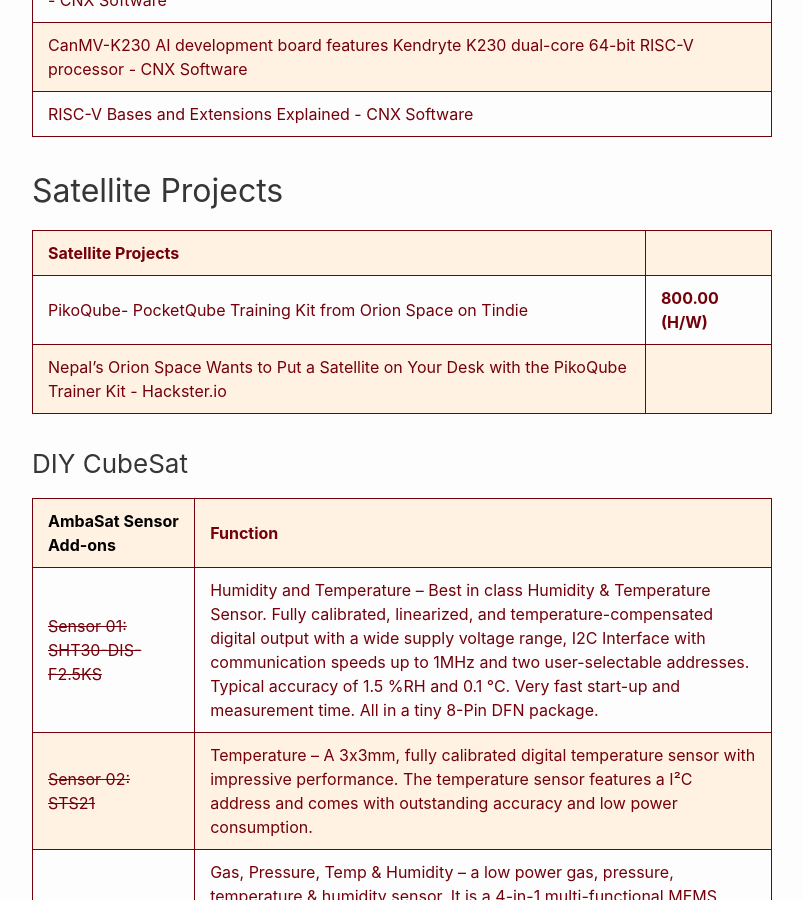
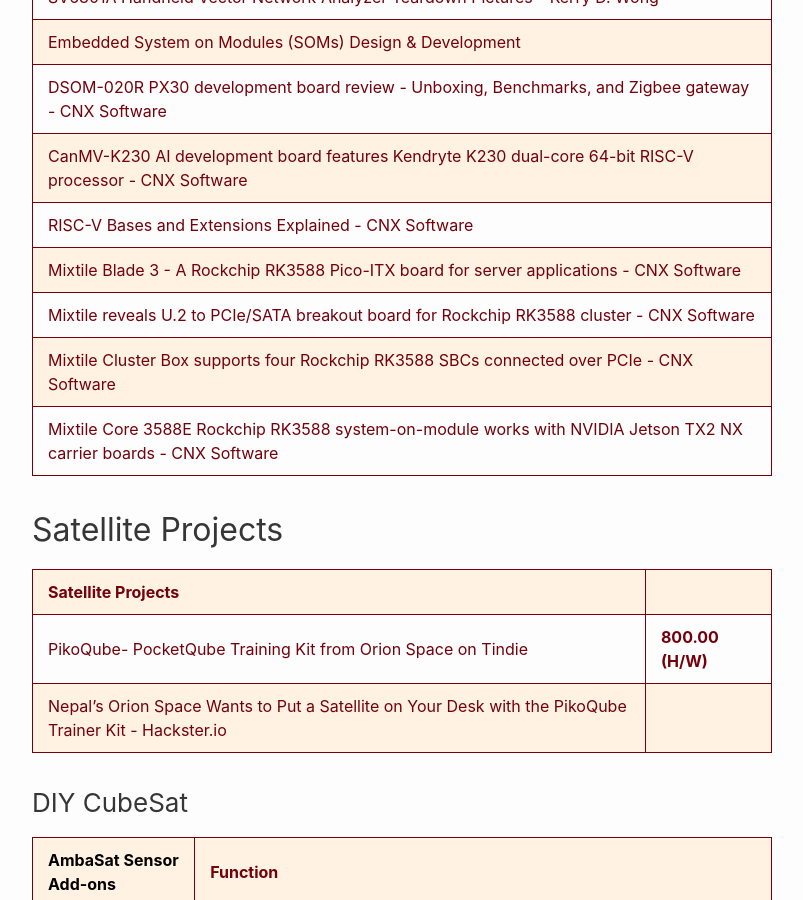
Before and after one commit to RalphHightower/RalphHightower, a Jekyll site: the page built from HardwareLinks.md, in a window 1280 px wide and 900 px high, scrolled down 32733 px. Shown: the whole window, without its empty margins (238-1041 px from the left). Built offline with Jekyll 4.4.1, drawn with Linux system fonts in a browser that asks for light colours; our own code applies the rules of GitHub Pages for plain Markdown files; some of the changed text lies outside the part shown.

Commit message:
[docs](doc): HardwareLinks(extended description)
- HardwareLinks
   - Vendors
      - | [Mixtile Store / Mixtile](https://www.mixtile.com/store/ ) |
      - | [Mixtile Cluster Box Archives / Mixtile](https://www.mixtile.com/article-categories/cluster-box/ ) |
      - | [Cluster Box / Mixtile](https://www.mixtile.com/store/accessory/cluster-box/ ) |
      - | **[Blade 3 / Mixtile](https://www.mixtile.com/store/sbc/blade-3/ )** | **(H/W) $399.00 16GB** |
   - Articles
      - | [Mixtile Blade 3 - A Rockchip RK3588 Pico-ITX board for server applications - CNX Software](https://www.cnx-software.com/2022/03/11/mixtile-blade-3-rockchip-rk3588-pico-itx-board-server-applications/ ) |
      - | [Mixtile reveals U.2 to PCIe/SATA breakout board for Rockchip RK3588 cluster - CNX Software](https://www.cnx-software.com/2022/06/18/mixtile-u2-to-pcie-sata-breakout-board-rockchip-rk3588-cluster/ ) |
      - | [Mixtile Cluster Box supports four Rockchip RK3588 SBCs connected over PCIe - CNX Software](https://www.cnx-software.com/2023/10/20/mixtile-cluster-box-supports-four-rockchip-rk3588-sbcs-connected-over-pcie/ ) |
| [Mixtile Core 3588E Rockchip RK3588 system-on-module works with NVIDIA Jetson TX2 NX carrier boards - CNX Software](https://www.cnx-software.com/2023/04/28/mixtile-core-3588e-rockchip-rk3588-system-on-module-nvidia-jetson-tx2-nx-carrier-boards/ ) |

```diff
--- a/HardwareLinks.md
+++ b/HardwareLinks.md
@@ -144,7 +144,10 @@
 | [Milk-V Meles: The Classic Creation of a RISC-V Single Board Computer](https://milkv.io/meles ) |
 | [Mikroe — Time Saving Embedded Tools](https://www.mikroe.com/) | (H/W) |
 | **[Milk-V Pioneer / Crowd Supply](https://www.crowdsupply.com/milkv/milk-v-pioneer )** | **(H/W) $1999 128 GB + 1 TB** |
-| [Mixtile Core 3588E Rockchip RK3588 system-on-module works with NVIDIA Jetson TX2 NX carrier boards - CNX Software](https://www.cnx-software.com/2023/04/28/mixtile-core-3588e-rockchip-rk3588-system-on-module-nvidia-jetson-tx2-nx-carrier-boards/ ) <br /> [Mouser Distributor](https://www.mouser.com/) | (H/W) |
+| [Mixtile Store / Mixtile](https://www.mixtile.com/store/ ) |
+| [Mixtile Cluster Box Archives / Mixtile](https://www.mixtile.com/article-categories/cluster-box/ ) |
+| [Cluster Box / Mixtile](https://www.mixtile.com/store/accessory/cluster-box/ ) |
+| **[Blade 3 / Mixtile](https://www.mixtile.com/store/sbc/blade-3/ )** | **(H/W) $399.00 16GB** |
 | **[Mixtile Core 3588E / Mixtile](https://www.mixtile.com/core-3588e/ )** | (H/W) 16GB |
 | [MS-98M3 3.5" SBC with Intel® Tiger Lake-UP3 for Fanless, Ultra Low-Power, High-Performance & Wide Temperature Solution](https://ipc.msi.com/product_detail/Single-Board-Computer/3.5%22-SBC/MS-98M3) | (H/W) |
 | [Myir MYC-JX8MMA7 CPU Module](http://www.myirtech.com/list.asp?id=702) | (H/W) |
@@ -569,6 +572,10 @@
 | [DSOM-020R PX30 development board review - Unboxing, Benchmarks, and Zigbee gateway - CNX Software](https://www.cnx-software.com/2023/10/24/dsom-020r-px30-development-board-review-unboxing-benchmarks-and-zigbee-gateway/ ) |
 | [CanMV-K230 AI development board features Kendryte K230 dual-core 64-bit RISC-V processor - CNX Software](https://www.cnx-software.com/2023/10/24/canmv-k230-ai-development-board-features-kendryte-k230-dual-core-64-bit-risc-v-processor/ ) |
 | [RISC-V Bases and Extensions Explained - CNX Software](https://www.cnx-software.com/2019/08/27/risc-v-bases-and-extensions-explained/ ) |
+| [Mixtile Blade 3 - A Rockchip RK3588 Pico-ITX board for server applications - CNX Software](https://www.cnx-software.com/2022/03/11/mixtile-blade-3-rockchip-rk3588-pico-itx-board-server-applications/ ) |
+| [Mixtile reveals U.2 to PCIe/SATA breakout board for Rockchip RK3588 cluster - CNX Software](https://www.cnx-software.com/2022/06/18/mixtile-u2-to-pcie-sata-breakout-board-rockchip-rk3588-cluster/ ) |
+| [Mixtile Cluster Box supports four Rockchip RK3588 SBCs connected over PCIe - CNX Software](https://www.cnx-software.com/2023/10/20/mixtile-cluster-box-supports-four-rockchip-rk3588-sbcs-connected-over-pcie/ ) |
+| [Mixtile Core 3588E Rockchip RK3588 system-on-module works with NVIDIA Jetson TX2 NX carrier boards - CNX Software](https://www.cnx-software.com/2023/04/28/mixtile-core-3588e-rockchip-rk3588-system-on-module-nvidia-jetson-tx2-nx-carrier-boards/ ) |
 
 [^21]: • 1.5GHz quad-core 64-bit ARM Cortex-A72 CPU (Roughly 3× performance)<br />• 1GB, 2GB, or 4GB of LPDDR4 SDRAM<br />• Full-throughput Gigabit Ethernet<br />• Dual-band 802.11ac wireless networking<br />• Bluetooth 5.0<br />• Two USB 3.0 and two USB 2.0 ports<br />• Dual monitor support, at resolutions up to 4K<br />• VideoCore VI graphics, supporting OpenGL ES 3.x<br />• 4Kp60 hardware decode of HEVC video<br />Complete compatibility with earlier Raspberry Pi products
 
```
